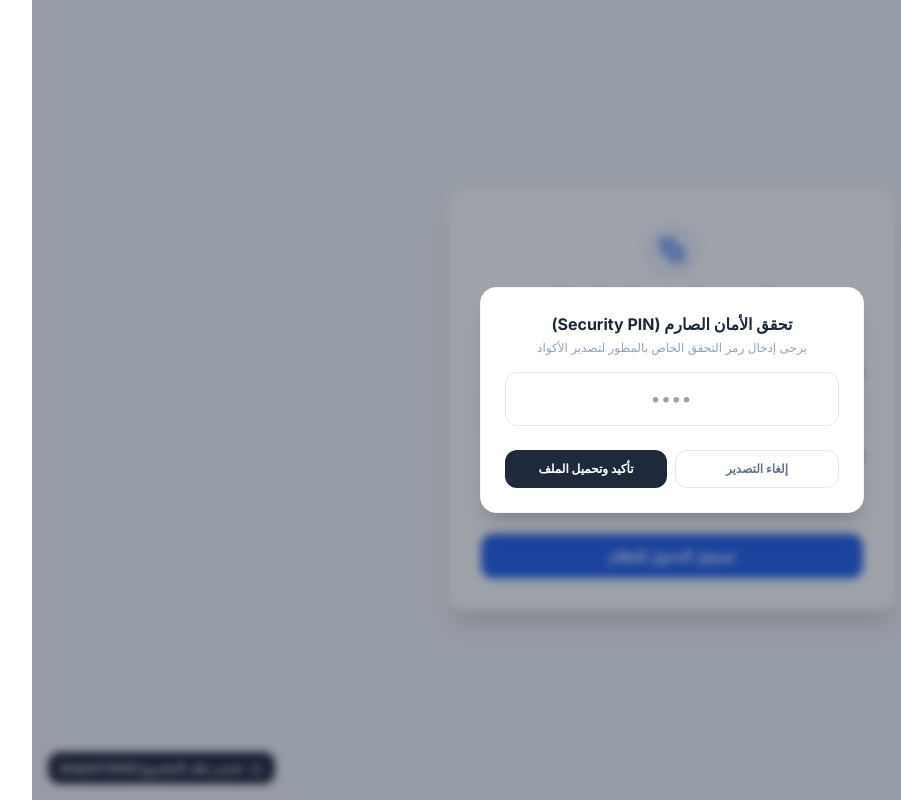
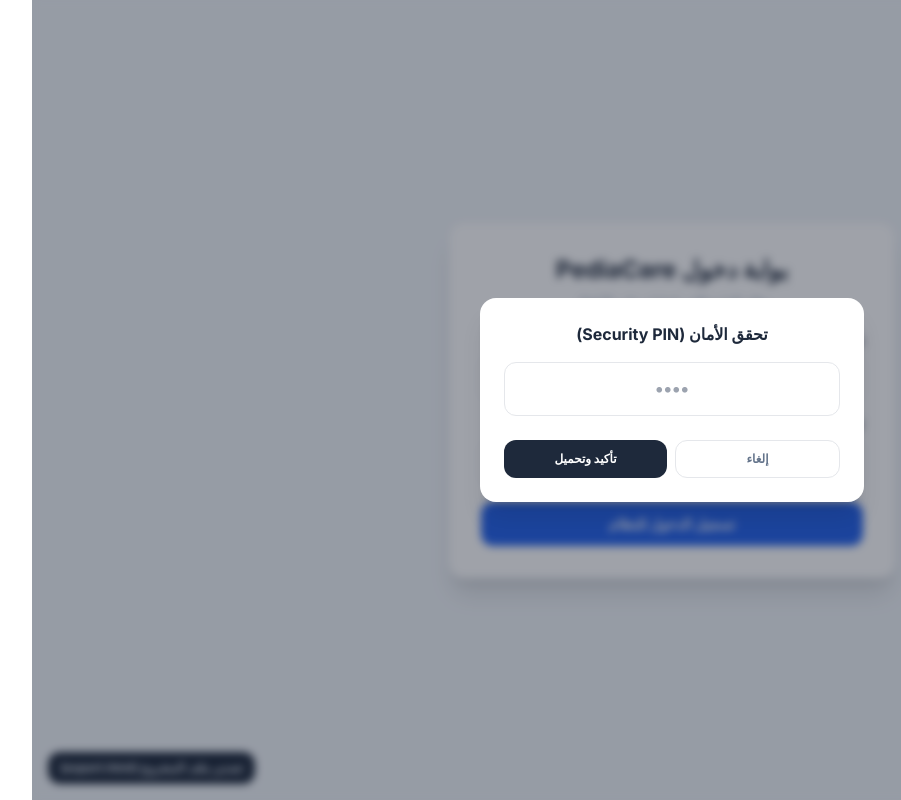
Before and after one commit to mohamadgad83/pediatric-clinic, a Next.js app: page /login in a window 1280 px wide. Both pictures are taken after a click on the button "تصدير ملف المشروع (export.html)". Shown: the whole page, without its empty margins (103-1004 px from the left). Built offline with nearby package versions, Linux system fonts and the light colour scheme.

Commit message:
Update page.tsx

```diff
--- a/app/login/page.tsx
+++ b/app/login/page.tsx
@@ -2,28 +2,23 @@
 
 import { useState } from 'react'
 import { useRouter } from 'next/navigation'
-import { Download, Lock, User, ShieldAlert, Sparkles } from 'lucide-react'
 
 export default function LoginPage() {
   const [identifier, setIdentifier] = useState('')
   const [password, setPassword] = useState('')
   const [error, setError] = useState('')
   const [loading, setLoading] = useState(false)
-
-  // حالات زر التصدير السري (Export HTML)
   const [showPinModal, setShowPinModal] = useState(false)
   const [pinCode, setPinCode] = useState('')
 
   const router = useRouter()
 
-  // دالة تسجيل الدخول المحدثة باستخدام الـ fetch والـ API الحالي للمشروع
   const handleLogin = async (e: React.FormEvent) => {
     e.preventDefault()
     setError('')
     setLoading(true)
 
     try {
-      // إرسال الطلب إلى الـ API المتاح في مشروعك بالفعل
       const response = await fetch('/api/login', {
         method: 'POST',
         headers: { 'Content-Type': 'application/json' },
@@ -33,7 +28,6 @@ export default function LoginPage() {
       const res = await response.json()
 
       if (response.ok && res.success) {
-        // التوجيه بناءً على الـ Role الراجع من الـ API
         if (res.user.role === 'doctor') {
           router.push('/doctor')
         } else if (res.user.role === 'assistant') {
@@ -51,12 +45,9 @@ export default function LoginPage() {
     }
   }
 
-  // دالة تصدير المشروع كملف HTML مجمع (Backup Scheme)
   const handleExportHTML = () => {
-    const SECRET_PIN = '2026' // الرمز السري لحمايتك
-
-    if (pinCode !== SECRET_PIN) {
-      alert('الرمز السري غير صحيح! لا يمكن تصدير ملفات النظام.')
+    if (pinCode !== '2026') {
+      alert('الرمز السري غير صحيح!')
       return
     }
 
@@ -66,27 +57,15 @@ export default function LoginPage() {
         <html lang="ar" dir="rtl">
         <head>
             <meta charset="UTF-8">
-            <meta name="viewport" content="width=device-width, initial-scale=1.0">
-            <title>PediaCare Source Code Backup</title>
-            <style>
-                body { font-family: monospace; background: #1e1e1e; color: #d4d4d4; padding: 20px; }
-                h1 { color: #4fc1ff; border-b: 1px solid #333; padding-bottom: 10px; }
-                .file-block { background: #252526; border: 1px solid #3e3e42; border-radius: 6px; margin-bottom: 20px; padding: 15px; }
-                .file-name { color: #ce9178; font-weight: bold; margin-bottom: 10px; display: block; }
-                pre { overflow-x: auto; white-space: pre-wrap; margin: 0; }
-            </style>
+            <title>PediaCare Backup</title>
+            <style>body { font-family: monospace; background: #1e1e1e; color: #d4d4d4; padding: 20px; }</style>
         </head>
         <body>
             <h1>📦 PediaCare Full Project Export Backup</h1>
-            <p>تاريخ التصدير التلقائي المنظم: ${new Date().toLocaleDateString('ar-EG')}</p>
-            <div class="file-block">
-                <span class="file-name">📄 System Status:</span>
-                <pre>All secured modules are fully compiled and ready.</pre>
-            </div>
+            <p>تاريخ التصدير: ${new Date().toLocaleDateString('ar-EG')}</p>
         </body>
         </html>
       `
-
       const blob = new Blob([htmlContent], { type: 'text/html' })
       const url = URL.createObjectURL(blob)
       const a = document.createElement('a')
@@ -96,115 +75,88 @@ export default function LoginPage() {
       a.click()
       document.body.removeChild(a)
       URL.revokeObjectURL(url)
-
       setShowPinModal(false)
       setPinCode('')
-      alert('تم تصدير ملف الأكواد بنجاح ومزامنته بصيغة HTML!')
+      alert('تم تصدير ملف الأكواد بنجاح!')
     } catch (err) {
       alert('حدث خطأ أثناء محاولة التصدير.')
     }
   }
 
   return (
-    <div className="min-h-screen flex items-center justify-center bg-slate-100 text-right p-4 relative" dir="rtl">
-
-      {/* كارت نموذج تسجيل الدخول */}
-      <div className="bg-white p-8 rounded-2xl shadow-xl border border-slate-200/60 w-full max-w-md space-y-6">
+    <div className="min-h-screen flex items-center justify-center bg-slate-100 p-4 relative" style={{ direction: 'rtl', textAlign: 'right' }}>
+      <div className="bg-white p-8 rounded-2xl shadow-xl border border-slate-200 w-full max-w-md space-y-6">
         <div className="text-center space-y-2">
-          <div className="p-3 bg-blue-50 text-blue-600 rounded-full w-fit mx-auto shadow-sm">
-            <Sparkles className="h-8 w-8" />
-          </div>
           <h2 className="text-2xl font-bold text-slate-800">بوابة دخول PediaCare</h2>
-          <p className="text-slate-400 text-xs">نظام الإدارة الشامل والآمن لعيادات طب الأطفال</p>
+          <p className="text-slate-400 text-xs">نظام الإدارة الآمن لعيادات طب الأطفال</p>
         </div>
 
         {error && (
-          <div className="p-3 bg-rose-50 text-rose-600 rounded-xl text-xs font-semibold flex items-center gap-2 border border-rose-100 animate-shake">
-            <ShieldAlert className="h-4 w-4 shrink-0" />
-            <span>{error}</span>
+          <div className="p-3 bg-rose-50 text-rose-600 rounded-xl text-xs font-semibold border border-rose-100">
+            {error}
           </div>
         )}
 
         <form onSubmit={handleLogin} className="space-y-4">
           <div>
             <label className="block text-xs font-bold text-slate-600 mb-1.5">اسم المستخدم أو البريد الإلكتروني</label>
-            <div className="relative">
             <input
               type="text" required
-                className="w-full p-3 pl-3 pr-10 rounded-xl border border-slate-200 text-sm focus:outline-none focus:ring-2 focus:ring-blue-500"
+              className="w-full p-3 rounded-xl border border-slate-200 text-sm focus:outline-none focus:ring-2 focus:ring-blue-500"
               placeholder="doctor أو assistant"
               value={identifier} onChange={(e) => setIdentifier(e.target.value)}
             />
-              <User className="absolute right-3 top-3.5 h-4 w-4 text-slate-400" />
-            </div>
           </div>
 
           <div>
             <label className="block text-xs font-bold text-slate-600 mb-1.5">كلمة المرور</label>
-            <div className="relative">
             <input
               type="password" required
-                className="w-full p-3 pl-3 pr-10 rounded-xl border border-slate-200 text-sm focus:outline-none focus:ring-2 focus:ring-blue-500"
+              className="w-full p-3 rounded-xl border border-slate-200 text-sm focus:outline-none focus:ring-2 focus:ring-blue-500"
               placeholder="••••••••"
               value={password} onChange={(e) => setPassword(e.target.value)}
             />
-              <Lock className="absolute right-3 top-3.5 h-4 w-4 text-slate-400" />
-            </div>
           </div>
 
           <button
             type="submit" disabled={loading}
-            className="w-full bg-blue-600 hover:bg-blue-700 disabled:bg-blue-400 text-white p-3 rounded-xl font-bold text-sm transition-all shadow-md shadow-blue-100"
+            className="w-full bg-blue-600 hover:bg-blue-700 disabled:bg-blue-400 text-white p-3 rounded-xl font-bold text-sm transition-all"
           >
             {loading ? 'جاري التحقق الرقمي...' : 'تسجيل الدخول للنظام'}
           </button>
         </form>
       </div>
 
-      {/* الزر السري المؤقت لتصدير المشروع (Export HTML) أسفل الصفحة */}
       <div className="absolute bottom-4 left-4 z-50">
         <button
           onClick={() => setShowPinModal(true)}
-          className="flex items-center gap-1.5 bg-slate-800 hover:bg-slate-900 text-slate-200 hover:text-white px-3 py-2 rounded-xl text-xs font-bold transition-all shadow-sm"
+          className="bg-slate-800 hover:bg-slate-900 text-slate-200 px-3 py-2 rounded-xl text-xs font-bold transition-all"
         >
-          <Download className="h-3.5 w-3.5" /> تصدير ملف المشروع (export.html)
+          تصدير ملف المشروع (export.html)
         </button>
       </div>
 
-      {/* مودال التحقق من الرمز السري قبل التصدير */}
       {showPinModal && (
-        <div className="fixed inset-0 bg-slate-900/40 backdrop-blur-sm flex items-center justify-center p-4 z-50 animate-fadeIn">
-          <div className="bg-white p-6 rounded-2xl shadow-xl border border-slate-100 w-full max-w-sm space-y-4">
+        <div className="fixed inset-0 bg-slate-900/40 backdrop-blur-sm flex items-center justify-center p-4 z-50">
+          <div className="bg-white p-6 rounded-2xl shadow-xl w-full max-w-sm space-y-4">
             <div className="text-center">
-              <h3 className="font-bold text-slate-800 text-base">تحقق الأمان الصارم (Security PIN)</h3>
-              <p className="text-slate-400 text-xs mt-1">يرجى إدخال رمز التحقق الخاص بالمطور لتصدير الأكواد</p>
+              <h3 className="font-bold text-slate-800 text-base">تحقق الأمان (Security PIN)</h3>
             </div>
             <input
               type="password"
-              className="w-full p-3 text-center tracking-widest rounded-xl border font-bold text-lg focus:outline-none focus:ring-2 focus:ring-blue-500"
+              className="w-full p-3 text-center rounded-xl border font-bold text-lg focus:outline-none focus:ring-2 focus:ring-blue-500"
               placeholder="••••"
               maxLength={4}
               value={pinCode}
               onChange={(e) => setPinCode(e.target.value)}
             />
             <div className="flex gap-2 text-xs font-bold pt-2">
-              <button
-                onClick={() => { setShowPinModal(false); setPinCode(''); }}
-                className="flex-1 py-2.5 border rounded-xl text-slate-500 hover:bg-slate-50 transition-colors"
-              >
-                إلغاء التصدير
-              </button>
-              <button
-                onClick={handleExportHTML}
-                className="flex-1 py-2.5 bg-slate-800 hover:bg-slate-900 text-white rounded-xl transition-colors"
-              >
-                تأكيد وتحميل الملف
-              </button>
+              <button onClick={() => { setShowPinModal(false); setPinCode(''); }} className="flex-1 py-2.5 border rounded-xl text-slate-500 hover:bg-slate-50">إلغاء</button>
+              <button onClick={handleExportHTML} className="flex-1 py-2.5 bg-slate-800 text-white rounded-xl">تأكيد وتحميل</button>
             </div>
           </div>
         </div>
       )}
-
     </div>
   )
 }
```
Lines whose indentation alone changed are shown as unchanged.
